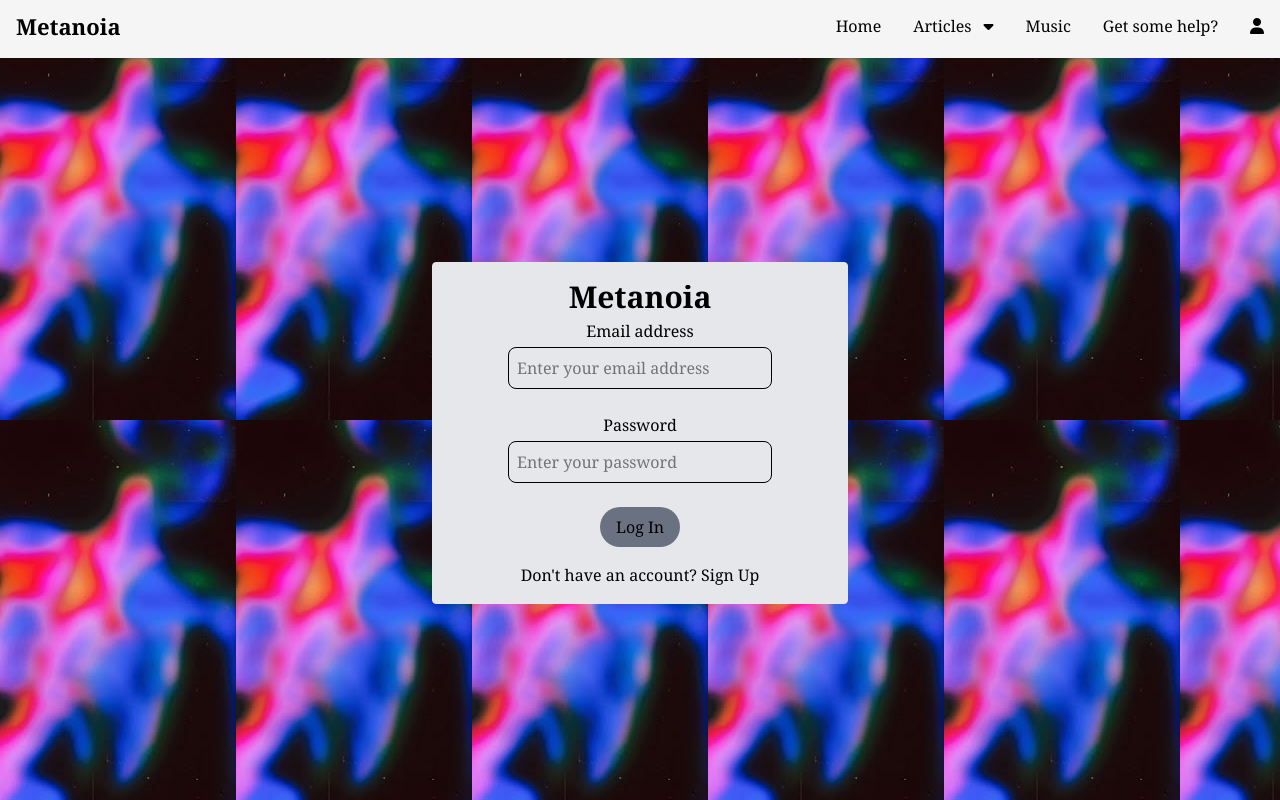
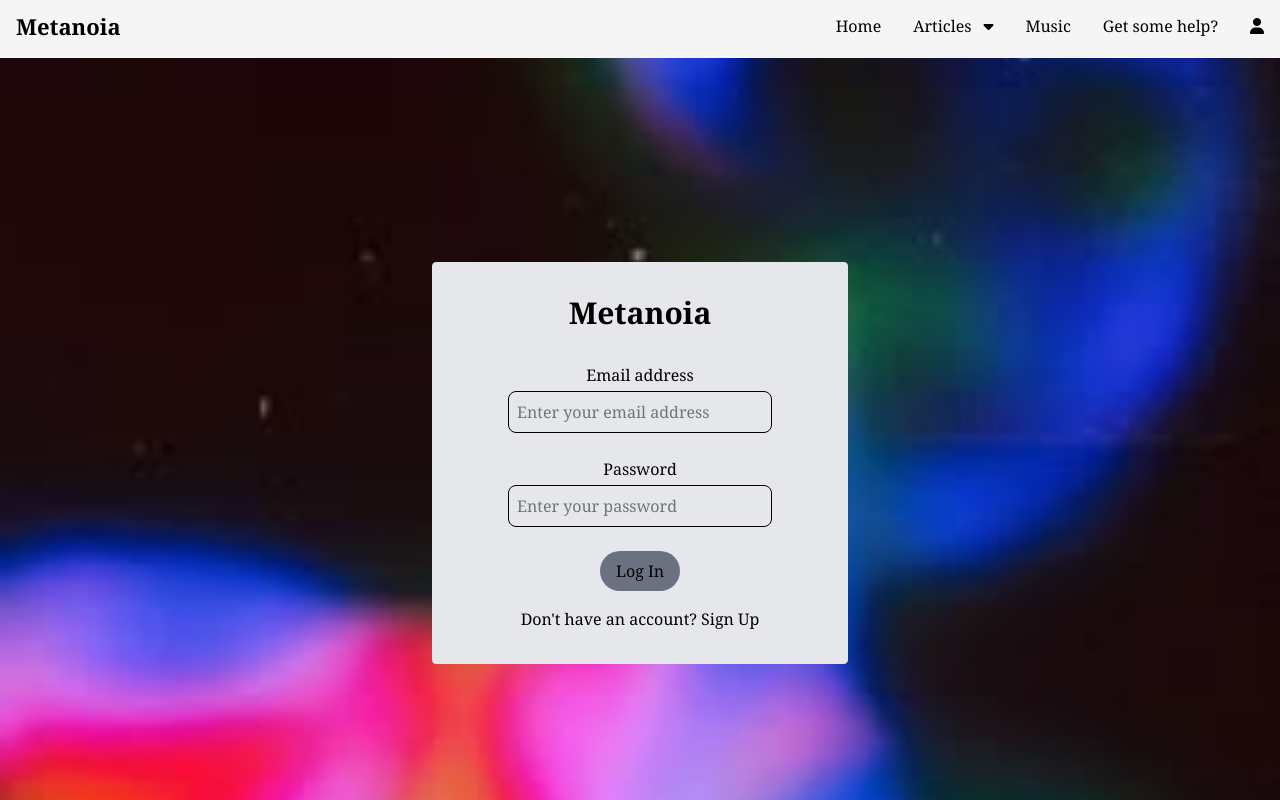
Before and after one commit to swawiye/Capstone-Project, a plain HTML site: page login.html in a window 1280 px wide. Drawn offline with nearby package versions, Linux system fonts and the light colour scheme.

Commit message:
login page

```diff
--- a/login.html
+++ b/login.html
@@ -77,7 +77,7 @@
             }
         </style>
 </head>
-<body style="background-image: url('assets/aura 6.jpg');">
+<body style="background-image: url('assets/aura 6.jpg'); background-repeat: no-repeat; background-size: cover;">
     <script src="https://kit.fontawesome.com/b848093772.js" crossorigin="anonymous"></script>
     <!-- Navbar -->
     <div class="navbar">
@@ -101,8 +101,8 @@
     <section id="contact" class="flex-col mb-10 items-center justify-center mt-40">
         <div class="flex justify-center mt-5 gap-6 cursor-pointer p-4">
             <div class="w-full md:w-1/3">
-                <form required action="" method="POST" class="mt-7 flex flex-col gap-1 border border-gray-200 bg-gray-200 p-4 items-center rounded-sm">
-                    <div class="text-3xl font-bold"><a href="index.html">Metanoia</a></div>
+                <form required action="" method="POST" class="mt-7 flex flex-col gap-1 border border-gray-200 bg-gray-200 px-4 py-8 items-center rounded-sm">
+                    <div class="text-3xl font-bold mb-7"><a href="index.html">Metanoia</a></div>
                     <label>Email address</label>
                     <input type="email" name="email" placeholder="Enter your email address" class="mb-5 p-2 rounded-lg border border-black focus:outline-none focus:border-emerald-600/60 focus:ring-2 focus:ring-emerald-600/60">
                     <label>Password</label>
```
Lines whose indentation alone changed are shown as unchanged.
